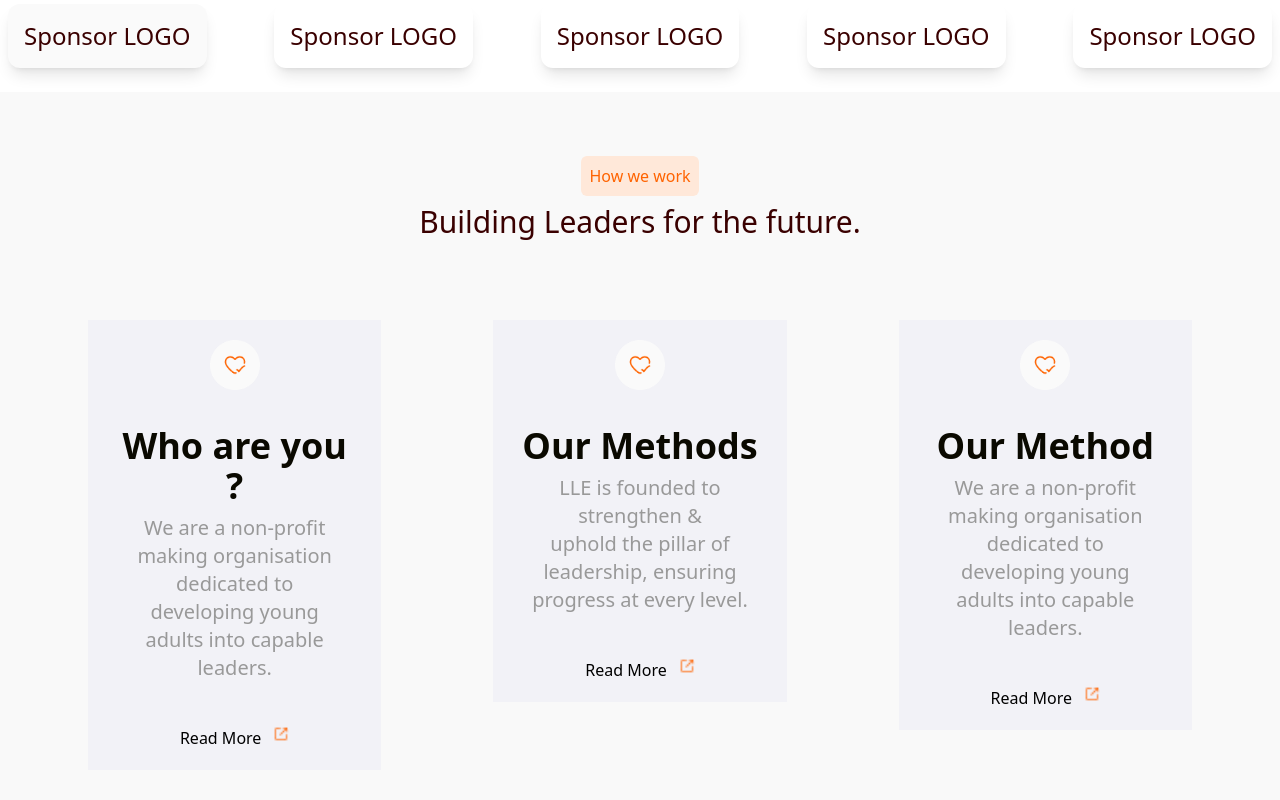
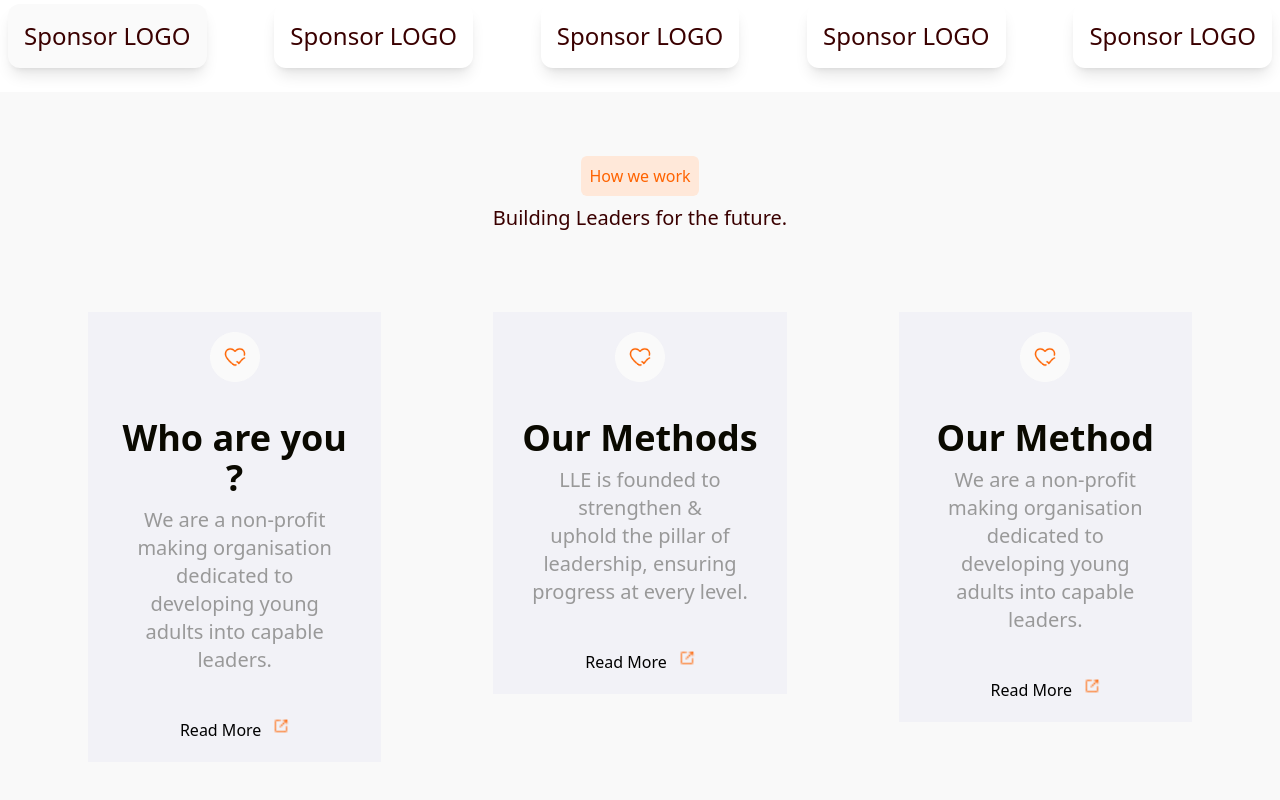
Before and after one commit to Developerfiyin/LLE-website, a React (Vite) app: page / in a window 1280 px wide. Shown: the part 2058-2858 px from the top of the page. Built offline with nearby package versions, Linux system fonts and the light colour scheme.

Commit message:
updated text content

```diff
--- a/src/Components/vision.jsx
+++ b/src/Components/vision.jsx
@@ -6,15 +6,15 @@ const vision = () => {
   return (
     <div className='py-12 bg-[#f9f9f9] p-4 flex flex-col mx-auto'>
 
-          <div className='flex flex-col justify-center items-center m-4 '>
+          <div className='flex flex-col justify-center text-center items-center m-4 '>
               <p className='bg-[#ffe8d9] text-[#ff6300] rounded-md p-2 mb-2'>How we work</p>
-              <h2 className='text-3xl font-medium text-[#3a0000] mb-6'>Building Leaders for the future.</h2>
+              <h2 className='text-3xl font-medium text-[#3a0000] sm:text-xl mb-6'>Building Leaders for the future.</h2>
 
                        <div className='grid md:grid-cols-3 rounded-lg'>
                          <div className='p-14' >
                           <div className='bg-[#f2f2f7] flex flex-col items-center gap-7 p-5 text-center'>
                            <img src={Frame43} alt="THE FRAME FOR THE VISION (ORANGE)" width={50}  />
-                         <div className='m-2'>
+                         <div className='m-2 text-center'>
                          <h5 className='text-[#0a0900] font-semibold text-4xl'>Who are you ?</h5>
                          <h5 className='text-[#999] m-2 text-xl'>We are a non-profit making organisation dedicated to developing young <br /> adults into capable leaders. </h5>
                           </div>
@@ -26,14 +26,14 @@ const vision = () => {
                           </div>
 
 
-                              <div className='p-14'>
+                            <div className='p-14'>
                          <div className='bg-[#f2f2f7] flex flex-col p-5 gap-7 items-center text-center' >
                          <img src={Frame43} alt="THE FRAME FOR THE VISION (ORANGE)" width={50}  />
                          <div className='m-2'>
                          <h5 className='text-[#0a0900] font-semibold text-4xl'>Our Methods</h5>
                          <h5 className='text-[#999] m-2 text-xl'>LLE is founded to strengthen &   <br /> uphold the pillar of  leadership, ensuring progress at every level.</h5>
                           </div>
-                        <div className='flex justify-between  gap-3'>
+                        <div className='flex justify-between gap-3'>
                           <button>Read More</button>
                         <img src={linksquare} alt="THE LINK SQUARE IMAGE" className='size-4' />
                         </div>
```
